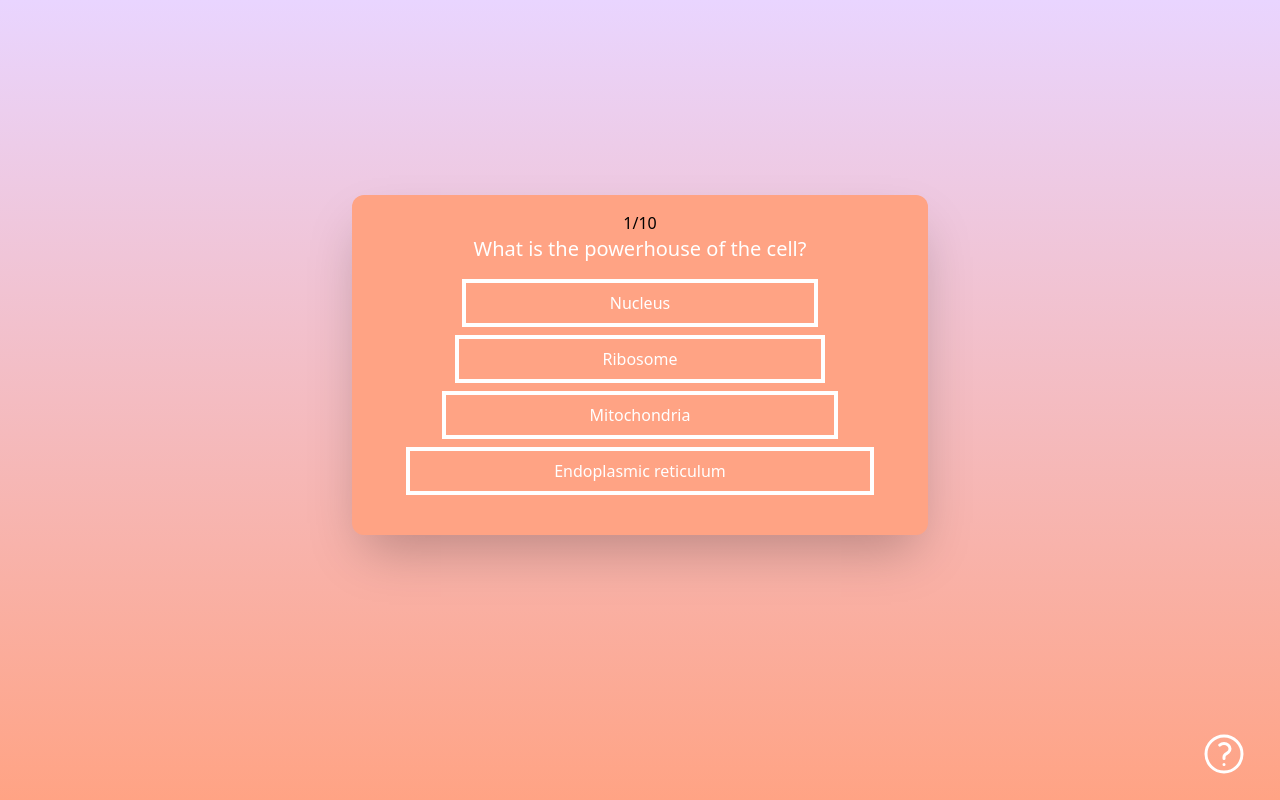
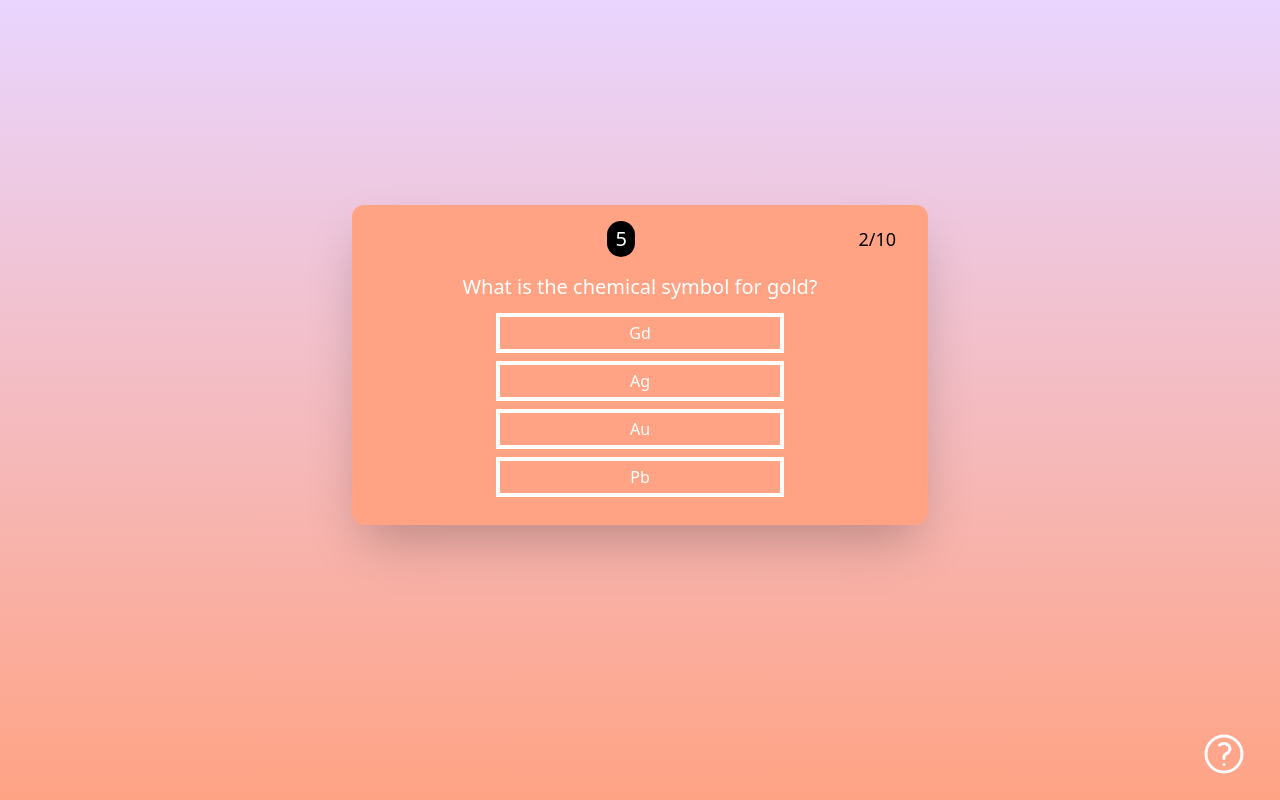
Before and after one commit to CaptainBerkay35/quiz-app, a React (Create React App) app: page /quiz in a window 1280 px wide. Built offline with nearby package versions, Linux system fonts and the light colour scheme.

Commit message:
Timer and Score components added

```diff
--- a/src/components/Quiz.jsx
+++ b/src/components/Quiz.jsx
@@ -1,12 +1,16 @@
 import React, { useState, useEffect } from "react";
 import questions from "../Questions";
+import Result from "./Result";
+import Timer from "./Timer";
 
 export default function Quiz({ username }) {
   const [currentQuestion, setCurrentQuestion] = useState(0);
   const [selectedQuestions, setSelectedQuestions] = useState([]);
+  const [score, setScore] = useState(0);
+  const [isQuizCompleted, setIsQuizCompleted] = useState(false);
+  const [feedback, setFeedback] = useState(null);
   const totalQuestions = selectedQuestions.length;
 
-  useEffect(() => {
   const getRandomQuestions = () => {
     const randomIndices = [];
     while (randomIndices.length < 10) {
@@ -19,13 +23,45 @@ export default function Quiz({ username }) {
     setSelectedQuestions(selectedQuestions);
   };
 
+  useEffect(() => {
     getRandomQuestions();
   }, []);
 
-  const handleOptionSelect = () => {
+  const handleOptionSelect = (isCorrect, index) => {
     if (currentQuestion < totalQuestions - 1) {
+      if (isCorrect) {
+        setScore((prevScore) => prevScore + 1);
+        setFeedback("correct");
+      } else {
+        setFeedback(index);
+      }
+      setTimeout(() => {
         setCurrentQuestion((prev) => prev + 1);
+        setFeedback(null);
+      }, 1000);
+    } else {
+      if (isCorrect) {
+        setScore((prevScore) => prevScore + 1);
+        setFeedback("correct");
+      } else {
+        setFeedback(index);
       }
+      setTimeout(() => {
+        setIsQuizCompleted(true);
+      }, 1000);
+    }
+  };
+  const resetTimer = () => {
+    setFeedback(null);
+    setCurrentQuestion(prev => prev + 1); // Timer sıfırlandıktan sonra yeni soruya geç
+};
+
+  const restartGame = () => {
+    setCurrentQuestion(0);
+    setScore(0);
+    setIsQuizCompleted(false);
+    setFeedback(null);
+    getRandomQuestions();
   };
 
   if (totalQuestions === 0) {
@@ -34,20 +70,43 @@ export default function Quiz({ username }) {
 
   return (
     <div className="bg-Salmon rounded-xl shadow-2xl w-full max-w-xl flex flex-col justify-center items-center p-4">
-      <div className="flex">
-        <h1 className="font-bold mb-4">{username}</h1>
-        <h2>{currentQuestion + 1}/{totalQuestions}</h2>
+      <div className="flex justify-between items-center w-full px-4">
+        <h1 className="font-bold text-lg">{username}</h1>
+        <Timer resetTimer={resetTimer} />
+        <h2 className="text-lg">
+          {currentQuestion + 1}/{totalQuestions}
+        </h2>
       </div>
-      <div className="mb-4 flex flex-col items-center">
-        <h2 className="text-white text-xl mb-4">{selectedQuestions[currentQuestion].text}</h2>
+
+      <div className="flex flex-col items-center p-2">
+        <h2 className="text-white text-xl m-2 text-center">
+          {selectedQuestions[currentQuestion].text}
+        </h2>
         {selectedQuestions[currentQuestion].options.map((option, index) => (
-          <div className="mb-2" key={index}>
-            <button className="border-4 border-white text-white px-36 py-2 " onClick={handleOptionSelect}>
+          <div className="m-1 w-120 h-18" key={index}>
+            <button
+              className={`border-4 text-white w-72 h-10 ${
+                feedback === "correct" && option.isCorrect
+                  ? "border-green-500"
+                  : feedback === index && !option.isCorrect
+                  ? "border-red-500"
+                  : "border-white"
+              }`}
+              onClick={() => handleOptionSelect(option.isCorrect, index)}
+              disabled={feedback !== null}
+            >
               {option.text}
             </button>
           </div>
         ))}
       </div>
+      {isQuizCompleted && (
+        <Result
+          finalScore={score}
+          questionNumber={totalQuestions}
+          restartGame={restartGame}
+        ></Result>
+      )}
     </div>
   );
 }
--- /dev/null
+++ b/src/components/Result.jsx
@@ -0,0 +1,31 @@
+import { useNavigate } from "react-router-dom";
+export default function Result({ finalScore, questionNumber, restartGame }) {
+  const navigate = useNavigate();
+  function navigateToMainMenu() {
+    navigate("/");
+  }
+  return (
+    <div className="bg-Salmon rounded-xl flex flex-col justify-center items-center">
+      <div className="flex flex-col items-center mb-4">
+        <h1 className="text-xl font-bold text-black">Final Results</h1>
+        <p className="text-xl">
+          Score : {finalScore}/{questionNumber}
+        </p>
+      </div>
+      <div className="flex">
+        <button
+          className="border-2  rounded-md border-white text-white  w-52  px-12 py-2 m-1"
+          onClick={navigateToMainMenu}
+        >
+          Main Menu
+        </button>
+        <button
+          className="border-2 rounded-md border-white text-white w-52 px-12 py-2 m-1"
+          onClick={restartGame}
+        >
+          Restart Game
+        </button>
+      </div>
+    </div>
+  );
+}
--- /dev/null
+++ b/src/components/Timer.jsx
@@ -0,0 +1,28 @@
+import React, { useState, useEffect } from "react";
+
+export default function Timer({ resetTimer }) {
+    const [timer, setTimer] = useState(5);
+
+    useEffect(() => {
+        let interval;
+        if (timer > 0) {
+            interval = setInterval(() => {
+                setTimer(prevTimer => prevTimer - 1);
+            }, 1000);
+        } else {
+            resetTimer(); // Süre dolduğunda resetTimer fonksiyonunu çağırarak yeni soruya geç.
+        }
+
+        return () => clearInterval(interval);
+    }, [timer]);
+
+    useEffect(() => {
+        setTimer(5);
+    }, [resetTimer]);
+
+    return (
+        <div className="bg-black border-2-black rounded-full px-2 py-1 flex items-center justify-center">
+            <p className="text-bold text-xl text-white">{timer}</p>
+        </div>
+    );
+}
```
Lines whose indentation alone changed are shown as unchanged.
